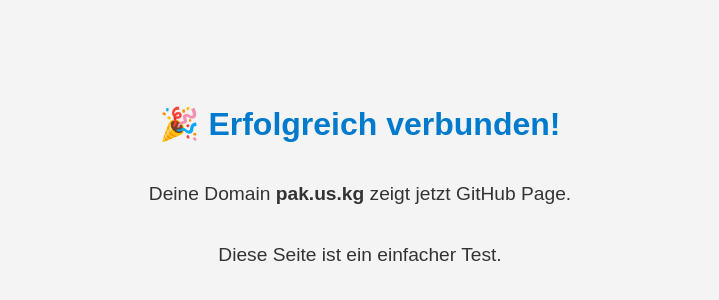
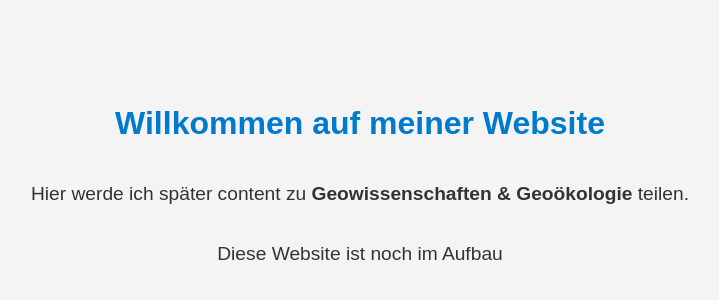
Before and after one commit to Salix-oculi/salix-oculi.github.io, a plain HTML site: page index.html in a window 1280 px wide. Shown: the part 216-516 px from the top of the page, without its empty margins (280-999 px from the left). Drawn offline with Linux system fonts and the light colour scheme.

Commit message:
Update index.html

```diff
--- a/index.html
+++ b/index.html
@@ -3,7 +3,7 @@
 <head>
   <meta charset="UTF-8">
   <meta name="viewport" content="width=device-width, initial-scale=1">
-  <title>Testseite – pak.us.kg</title>
+  <title>Testseite</title>
   <style>
     body {
       font-family: sans-serif;
@@ -25,8 +25,8 @@
   </style>
 </head>
 <body>
-  <h1>🎉 Erfolgreich verbunden!</h1>
-  <p>Deine Domain <strong>pak.us.kg</strong> zeigt jetzt GitHub Page.</p>
-  <p>Diese Seite ist ein einfacher Test.</p>
+  <h1>Willkommen auf meiner Website</h1>
+  <p>Hier werde ich später content zu <strong>Geowissenschaften & Geoökologie</strong> teilen.</p>
+  <p>Diese Website ist noch im Aufbau</p>
 </body>
 </html>
```
